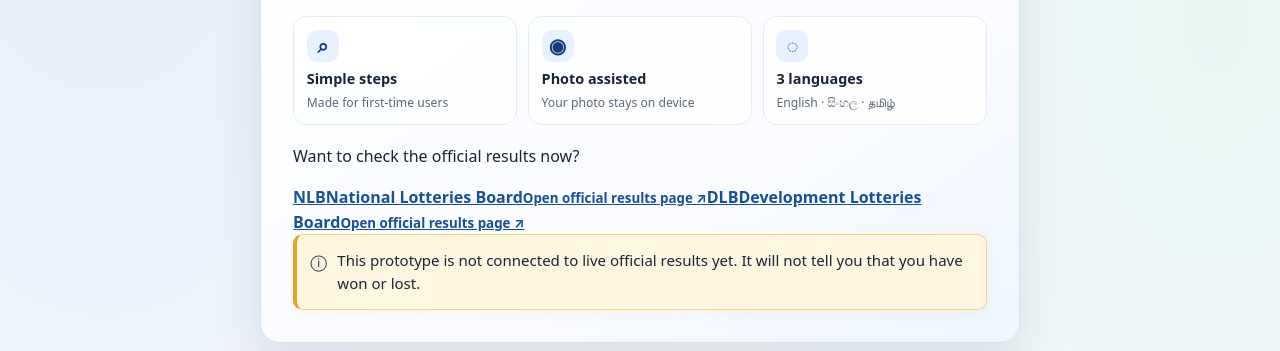
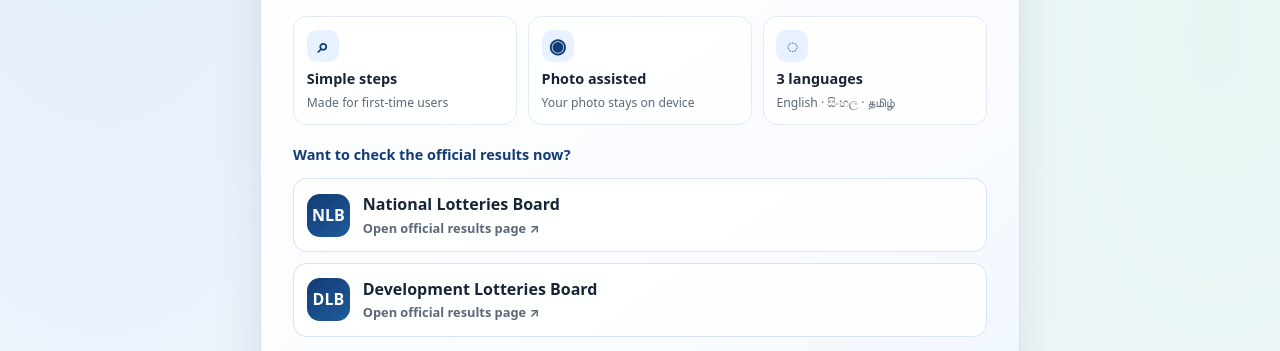
Before and after one commit to Harshan-Balakrishnan/lanka-lottery-voice, a website: page apps/web/index.html in a window 1280 px wide. Shown: the part 449-800 px from the top of the page. Drawn offline with Linux system fonts and the light colour scheme.

Commit message:
Style official results shortcut cards

```diff
--- a/apps/web/styles.css
+++ b/apps/web/styles.css
@@ -186,3 +186,12 @@
   html { scroll-behavior: auto; }
   .panel, .board-card, .primary-button, .secondary-button, .upload-button, .field input { transition: none !important; }
 }
+
+
+.official-results-shortcuts { display: grid; gap: .65rem; margin: 1.1rem 0; }
+.official-shortcut-title { margin: 0 0 .1rem; font-size: .9rem; font-weight: 800; color: var(--navy); }
+.official-results-shortcuts a { display: flex; align-items: center; gap: .8rem; padding: .8rem; border: 1px solid #d7e4f3; border-radius: .85rem; background: rgb(255 255 255 / 88%); text-decoration: none; color: var(--ink); transition: transform .18s ease, border-color .18s ease, box-shadow .18s ease; }
+.official-results-shortcuts a:hover { transform: translateY(-1px); border-color: #8eadd4; box-shadow: 0 7px 16px rgb(18 60 117 / 8%); }
+.shortcut-board { display: grid; place-items: center; width: 2.7rem; height: 2.7rem; flex: 0 0 auto; border-radius: .8rem; color: #fff; background: linear-gradient(145deg, #123c75, #1e5b9b); font-weight: 900; }
+.official-results-shortcuts a > span:last-child { display: grid; gap: .12rem; }
+.official-results-shortcuts small { color: var(--muted); font-size: .8rem; }
```
